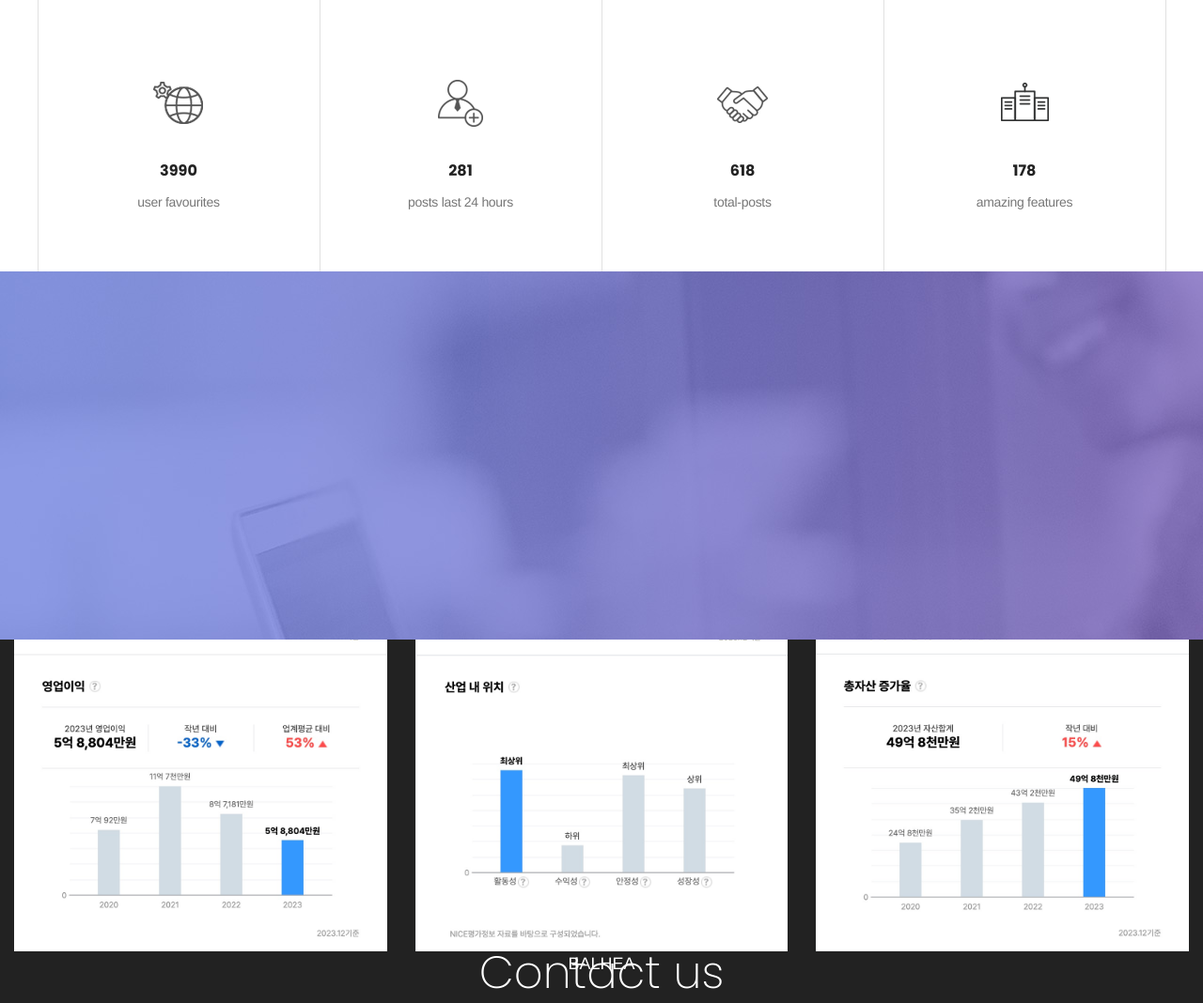
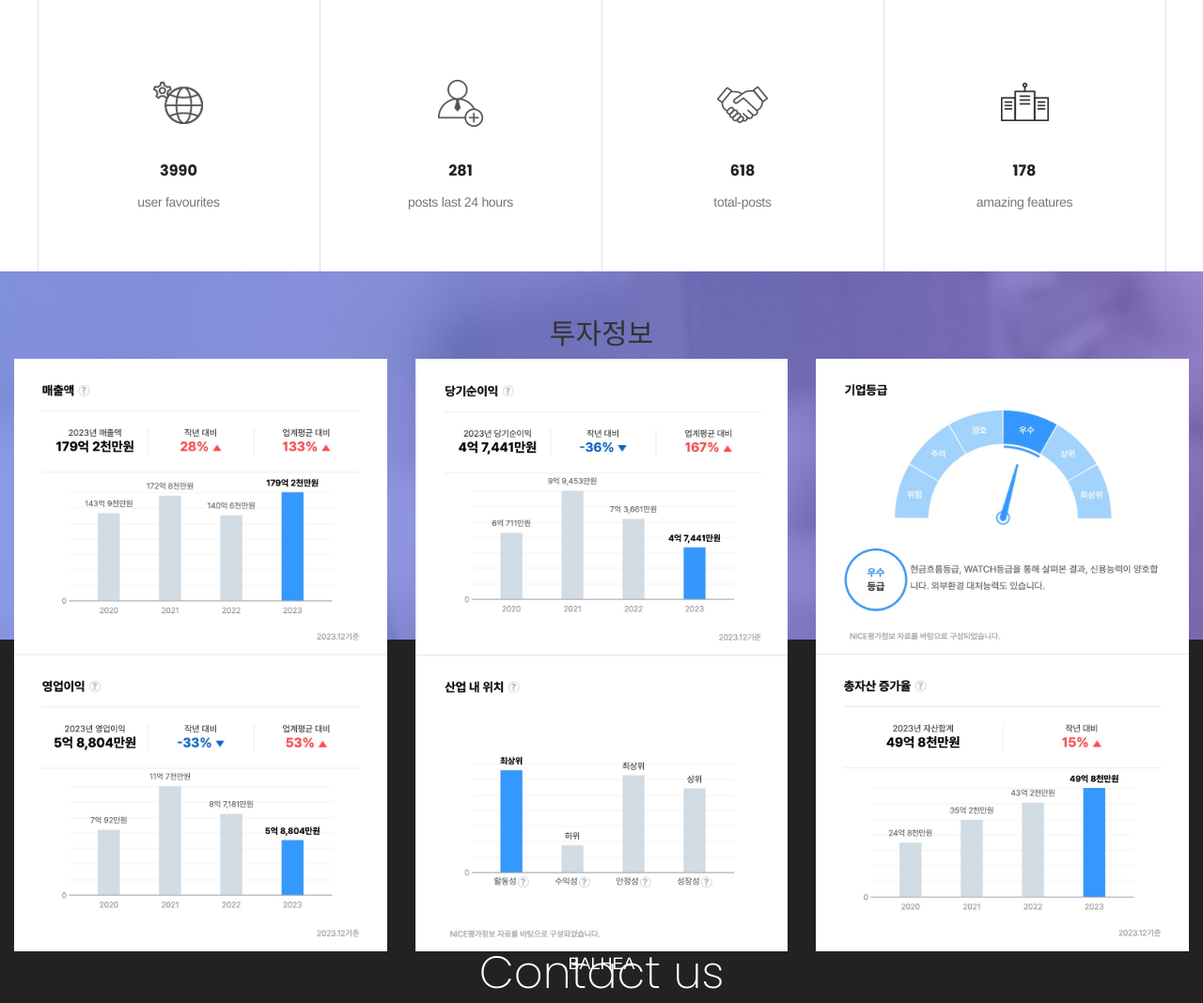
Before and after one commit to HyunhLee/HyunhLee.github.io, a PHP site: page / in a window 1280 px wide. Shown: the part 1852-2920 px from the top of the page at 94% size. Run offline with PHP 8.4, Linux system fonts and the light colour scheme.

Commit message:
css수정3

```diff
--- a/css/sh_main.css
+++ b/css/sh_main.css
@@ -153,7 +153,7 @@
 }
 
 /* =========================== atc04 */
-#atc04{position:relative;z-index:1;width:100%;height:392px;margin:-93px auto 0;text-align:center;background:url(../img/main/inc04/inc04_bg.jpg) left no-repeat;background-size:cover}
+#atc04{position:relative;z-index:0;width:100%;height:392px;margin:-93px auto 0;text-align:center;background:url(../img/main/inc04/inc04_bg.jpg) left no-repeat;background-size:cover}
 #atc04 .tit{padding-top:175px;font-size:48px;line-height:45px;font-weight:200;font-family:'Poppins';color:#fff}
 #atc04 .txt{padding-top:23px;font-size:14px;color:rgba(255,255,255,.7)}
 #atc04 .more{width:86px;margin:0 auto;padding-top:33px}
--- a/index.html
+++ b/index.html
@@ -275,7 +275,7 @@
                 <!-- atc02 [e] -->
 
                 <!-- atc03 [s] -->
-                <div class="main_pricing_area sections">
+                <div class="main_pricing_area sections" style="position: relative; z-index: 1;">
                     <div class="head_title text-center">
                         <h2>투자정보</h2>
                         <!--div class="subtitle">
@@ -285,7 +285,7 @@
                     </div>
                     <!-- End off Head_title -->
 
-                    <div class="col-md-4 col-sm-6">
+                    <div class="col-md-4 col-sm-6" style="z-index: 1;">
                         <div class="single_pricing">
                             <div class="pricing_head">
                                 <img src="img/main/take.jpeg" alt="" style="width: 100%;">
@@ -297,7 +297,7 @@
                         </div>
                     </div>
                     <!-- End off col-md-4 -->
-                    <div class="col-md-4 col-sm-6">
+                    <div class="col-md-4 col-sm-6" style="z-index: 1;">
                         <div class="single_pricing pricing_business">
                             <div class="pricing_head ">
                                 <img src="img/main/net_profit.jpeg" alt="" style="width: 100%;">
@@ -309,7 +309,7 @@
                         </div>
                     </div>
                     <!-- End off col-md-4 -->
-                    <div class="col-md-4 col-sm-6">
+                    <div class="col-md-4 col-sm-6" style="z-index: 1;">
                         <div class="single_pricing">
                             <div class="pricing_head">
                                 <img src="img/main/grade.jpeg" alt="" style="width: 100%;">
```
